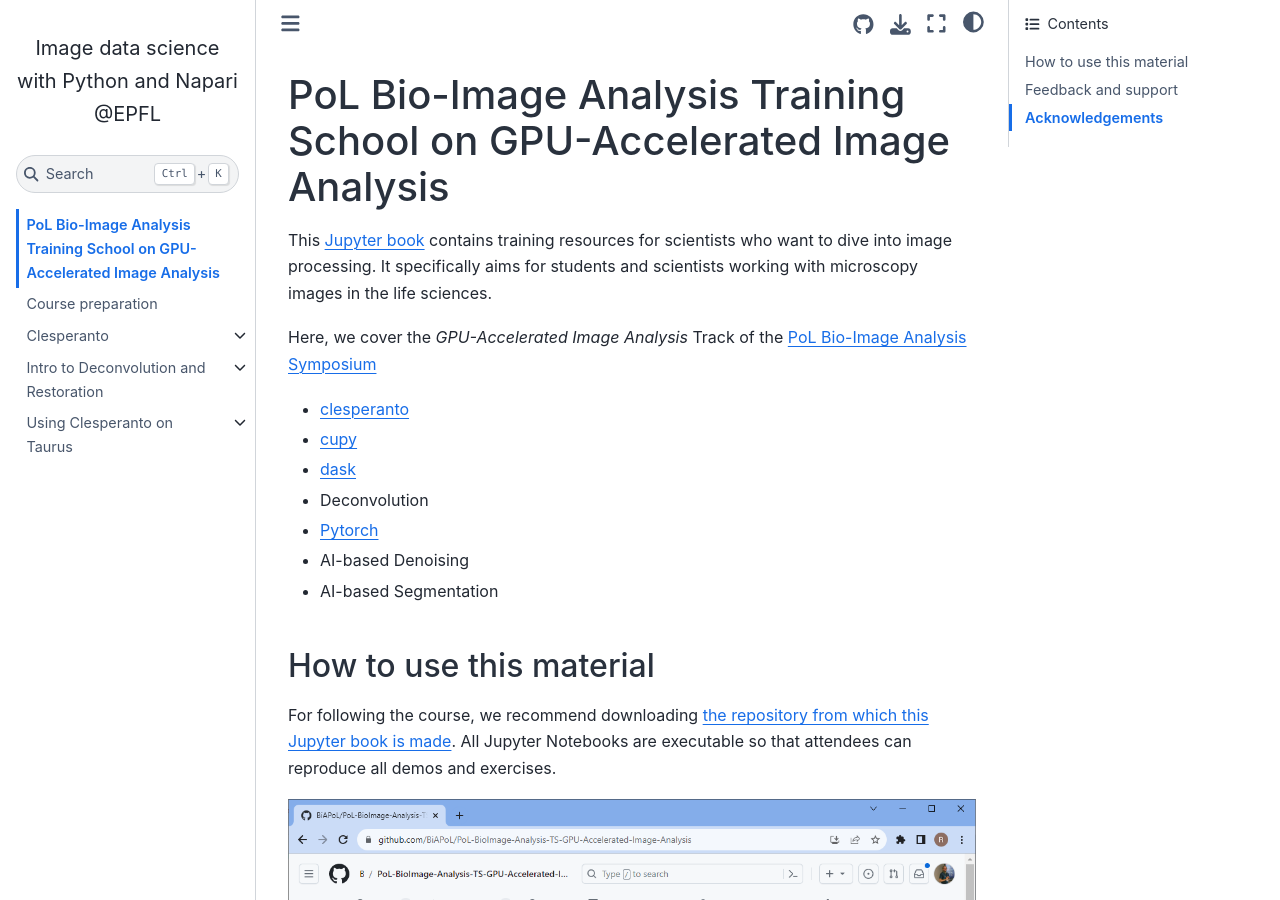
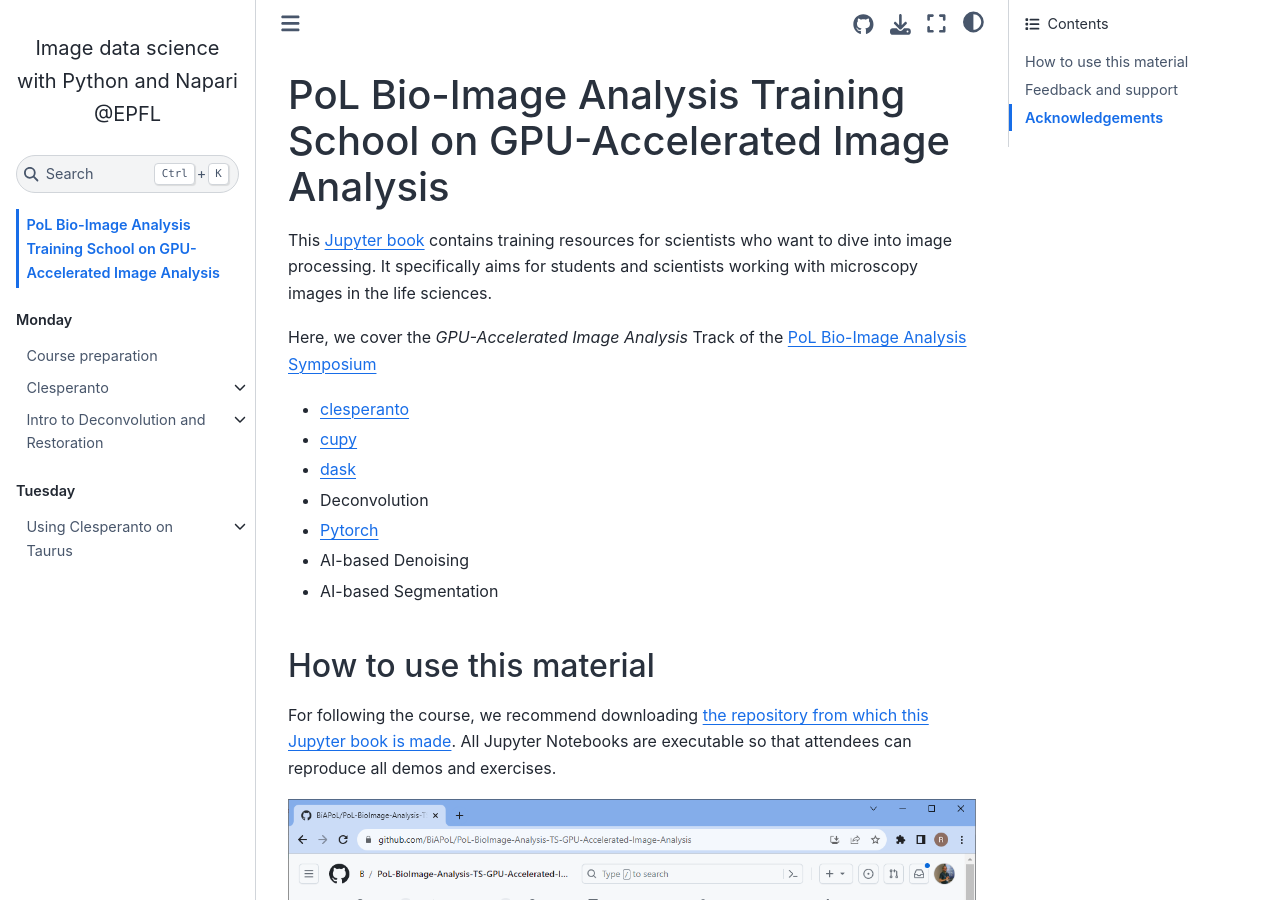
Before and after one commit to BiAPoL/PoL-BioImage-Analysis-TS-GPU-Accelerated-Image-Analysis, a Jupyter Book: the page built from docs/intro.md, in a window 1280 px wide and 900 px high. Built offline with Jupyter Book 1.0.4 settings and Sphinx 7.4.7 and the Sphinx Book theme 1.1.4, drawn with Linux system fonts in a browser that asks for light colours; pages that are not in the unit, such as notebooks, are missing from menus.

Commit message:
use parts / weekday captions in TOC

```diff
--- a/docs/_toc.yml
+++ b/docs/_toc.yml
@@ -7,7 +7,9 @@ root: intro
 options: # The options key will be applied to all chapters, but not sub-sections
   numbered: False
 
-chapters:
+parts:
+- caption: Monday
+  chapters:
   - file: 00_course_preparation/Readme.md
 
   - file: 10_Clesperanto/readme
@@ -41,6 +43,9 @@ chapters:
     - file: 30_Deconvolution/cluster_access.md
 
   - file: 30_Deconvolution/readme
+
+- caption: Tuesday
+  chapters:
   # - file: 40_HPC_Intro/readme
   - file: 50_Clesperanto_on_HPC/readme
     sections:
@@ -49,6 +54,8 @@ chapters:
 
   #- file: 60_Pytorch/readme
 
+- caption: Wednesday
+  chapters:
   - file: 70_AI_Segmentation_Denoising/readme
     sections:
     - file: 70_AI_Segmentation_Denoising/01_2D_unet_training
```
